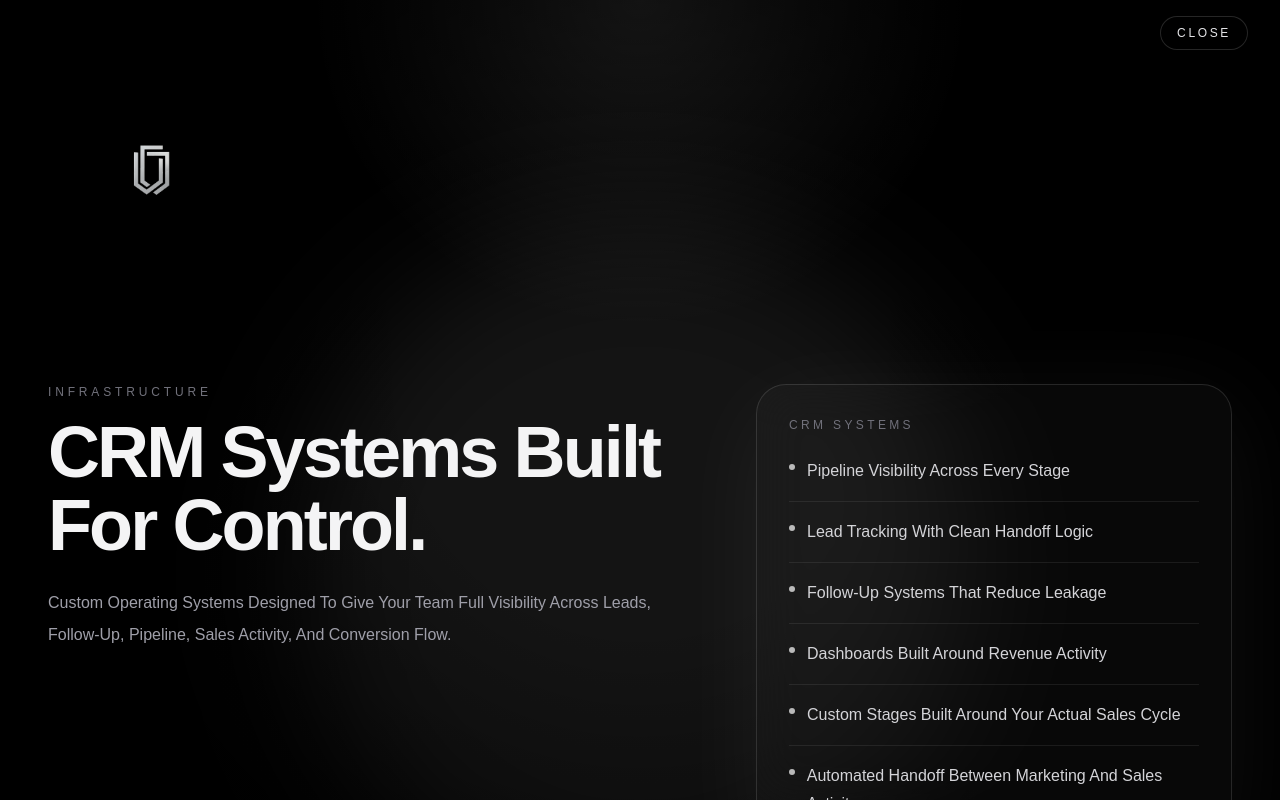
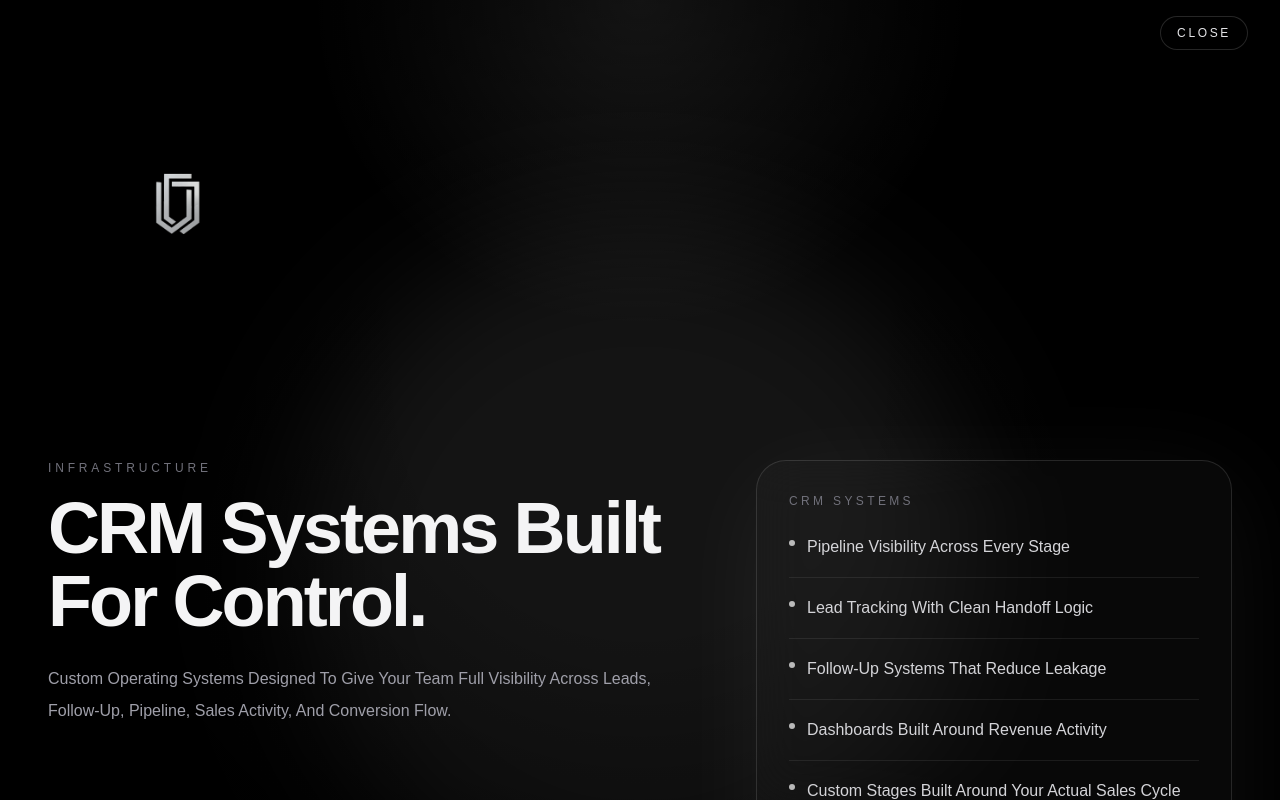
Before and after one commit to Trade-IV/sovrn-site, a Next.js app: page / in a window 1280 px wide. Both pictures are taken after a click on the button "CRM Systems". Built offline with nearby package versions, Linux system fonts and the light colour scheme.

Commit message:
Increase inner page shield logo size

```diff
--- a/app/page.tsx
+++ b/app/page.tsx
@@ -647,7 +647,7 @@ function ExpandedServicePanel({
           <div className="relative z-10 min-h-screen">
             <div className="flex items-start justify-between px-4 pb-4 pt-3 sm:px-6 md:px-8 md:pt-4">
               <div className="flex items-start">
-                <div className="relative -ml-3 -mt-3 h-[220px] w-[165px] sm:h-[320px] sm:w-[240px] sm:-ml-4 sm:-mt-4 md:h-[360px] md:w-[270px]">
+                <div className="relative -ml-4 -mt-4 h-[280px] w-[210px] sm:-ml-5 sm:-mt-5 sm:h-[380px] sm:w-[285px] md:h-[440px] md:w-[330px]">
                   <HomeLogoLink
                     onClick={onHomeClick}
                     className="relative z-20 block h-full w-full"
```
